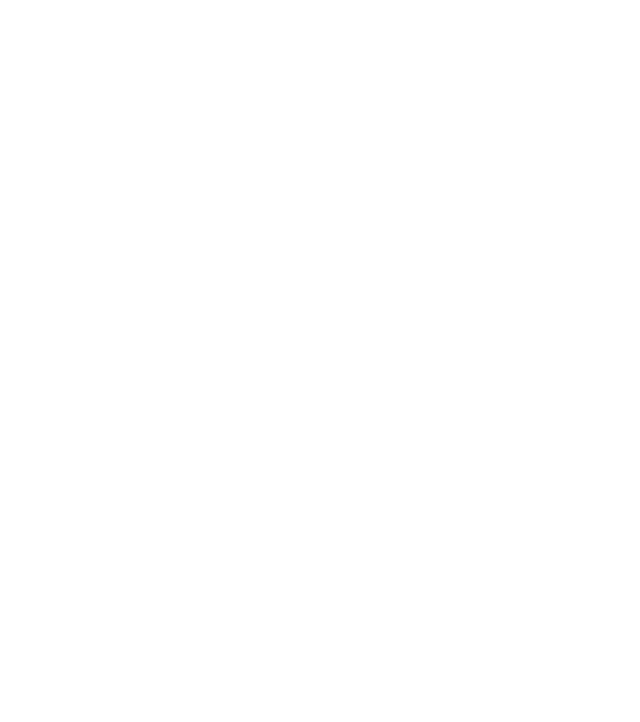
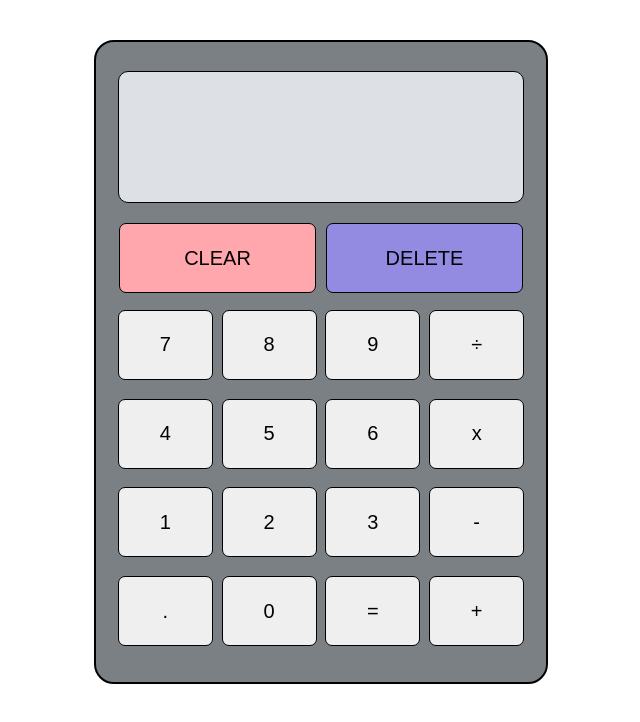
Before and after one commit to Velizar96/calculator, a plain HTML site: page index.html in a window 1280 px wide. Shown: the whole page, without its empty margins (319-959 px from the left). Drawn offline with Linux system fonts and the light colour scheme.

Commit message:
finished look for calculator

```diff
--- a/index.html
+++ b/index.html
@@ -7,6 +7,33 @@
     <link rel="stylesheet" href="style.css" />
   </head>
   <body>
+    <div class="container-one">
+      <div class="container-two">
+        <div class="results"></div>
+      </div>
+      <div class="clear-delete">
+        <button class="clear">CLEAR</button>
+        <button class="delete">DELETE</button>
+      </div>
+      <div class="buttons">
+        <button class="btn seven">7</button>
+        <button class="btn eight">8</button>
+        <button class="btn nine">9</button>
+        <button class="btn divide">&#247;</button>
+        <button class="btn four">4</button>
+        <button class="btn five">5</button>
+        <button class="btn six">6</button>
+        <button class="btn multiply">x</button>
+        <button class="btn one">1</button>
+        <button class="btn two">2</button>
+        <button class="btn three">3</button>
+        <button class="btn minus">-</button>
+        <button class="btn dot">.</button>
+        <button class="btn zero">0</button>
+        <button class="btn equal">=</button>
+        <button class="btn plus">+</button>
+      </div>
+    </div>
     <script src="script.js"></script>
   </body>
 </html>
--- a/style.css
+++ b/style.css
@@ -0,0 +1,80 @@
+body {
+  box-sizing: border-box;
+  padding: 0;
+  margin: 0;
+}
+
+.container-one {
+  display: flex;
+  flex-direction: column;
+  justify-content: center;
+  background-color: #7b8085;
+  height: 600px;
+  width: 410px;
+  margin: 40px auto;
+  padding: 20px;
+  border: 2px solid;
+  border-radius: 20px;
+}
+
+.container-two {
+  display: flex;
+  justify-self: center;
+  align-self: center;
+  background-color: #dde1e6;
+  height: 130px;
+  width: 404px;
+  margin-bottom: 20px;
+  border: 1.5px solid;
+  border-radius: 10px;
+}
+
+.clear-delete {
+  display: flex;
+  justify-self: center;
+  align-self: center;
+  margin-bottom: 10px;
+  background-color: #7b8085;
+  height: 70px;
+  width: 404px;
+  text-align: center;
+  gap: 10px;
+}
+
+.clear {
+  height: 70px;
+  width: 200px;
+  background-color: #ffa7ad;
+  border: 1.8px solid;
+  border-radius: 7px;
+  font-size: 20px;
+}
+.delete {
+  height: 70px;
+  width: 200px;
+  background-color: #938ae2;
+  border: 1.8px solid;
+  border-radius: 7px;
+  font-size: 20px;
+}
+
+.buttons {
+  width: 410px;
+  height: 350px;
+  margin: 0 auto;
+  background-color: #7b8085;
+  display: grid;
+  grid-template-columns: repeat(4, 1fr);
+  /* grid-template-rows: repeat(4, 1fr); */
+  align-items: center;
+  justify-items: center;
+  gap: 5px;
+}
+
+.btn {
+  height: 70px;
+  width: 95px;
+  border: 1.8px solid;
+  border-radius: 7px;
+  font-size: 20px;
+}
```
